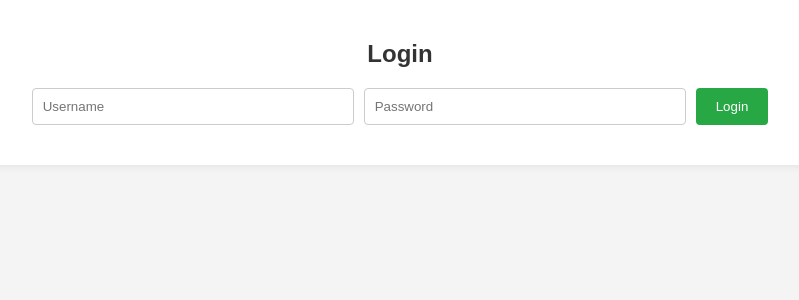
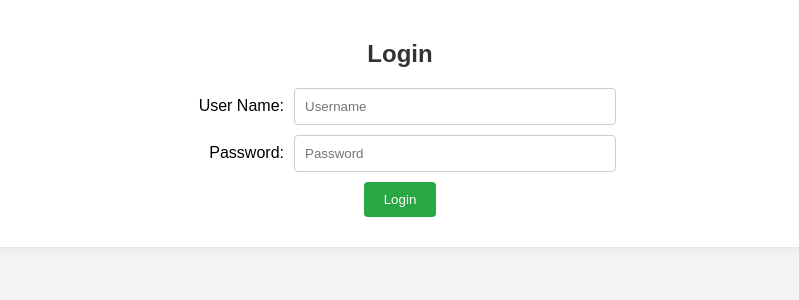
Before and after one commit to Dara-Ekanth/Hair-Medicine-Tracker, a Flask app: page /login in a window 1280 px wide. Shown: the part 50-350 px from the top of the page, without its empty margins (240-1039 px from the left). Run offline with Flask 3, Linux system fonts and the light colour scheme.

Commit message:
Styled the login and register forms

```diff
--- a/static/style.css
+++ b/static/style.css
@@ -56,15 +56,6 @@ h1, h2 {
     color: #333;
 }
 
-form label {
-    display: block;
-    margin-top: 10px;
-}
-
-form select {
-    margin-bottom: 10px;
-}
-
 button {
     background-color: #333;
     color: #fff;
@@ -113,18 +104,19 @@ h1, h2 {
     color: #333;
 }
 
-form {
+form label{
+    width: 100px;
     display: flex;
-    justify-content: center;
-    margin-bottom: 20px;
+    justify-content: right;
+    margin-right: 10px;
 }
 
 form input {
     width: 300px;
     padding: 10px;
-    margin-right: 10px;
     border: 1px solid #ccc;
     border-radius: 4px;
+
 }
 
 form button {
@@ -216,3 +208,15 @@ td[colspan="4"] {
 #add_medicine{
     margin-right: 150px;
 }
+
+.container_column{
+    display: flex;
+    flex-direction: column;
+}
+
+.child_container_column{
+   display: flex;
+   justify-content: center;
+   align-items: center;
+   margin-bottom: 10px;
+}
--- a/templates/login.html
+++ b/templates/login.html
@@ -2,10 +2,18 @@
 
 {% block content %}
 <h2>Login</h2>
-<form method="POST" action="{{ url_for('login') }}">
-    <input type="hidden" name="csrf_token" value = "{{ csrf_token() }}" />
-    <input type="text" name="username" placeholder="Username" required>
-    <input type="password" name="password" placeholder="Password" required>
-    <button type="submit">Login</button>
+<form class="container_column" method="POST" action="{{ url_for('login') }}">
+    <input type="hidden" name="csrf_token" value="{{ csrf_token() }}" />
+    <div class="child_container_column">
+        <label for="username">User Name:</label>
+        <input type="text" name="username" id="username" placeholder="Username" required>
+    </div>
+    <div class="child_container_column">
+        <label for="password">Password:</label>
+        <input type="password" name="password" id="password" placeholder="Password" required>
+    </div>
+    <div class="child_container_column">
+        <button type="submit">Login</button>
+    </div>
 </form>
 {% endblock %}
```
Also changed, not shown: templates/register.html (+12 -4 lines).
